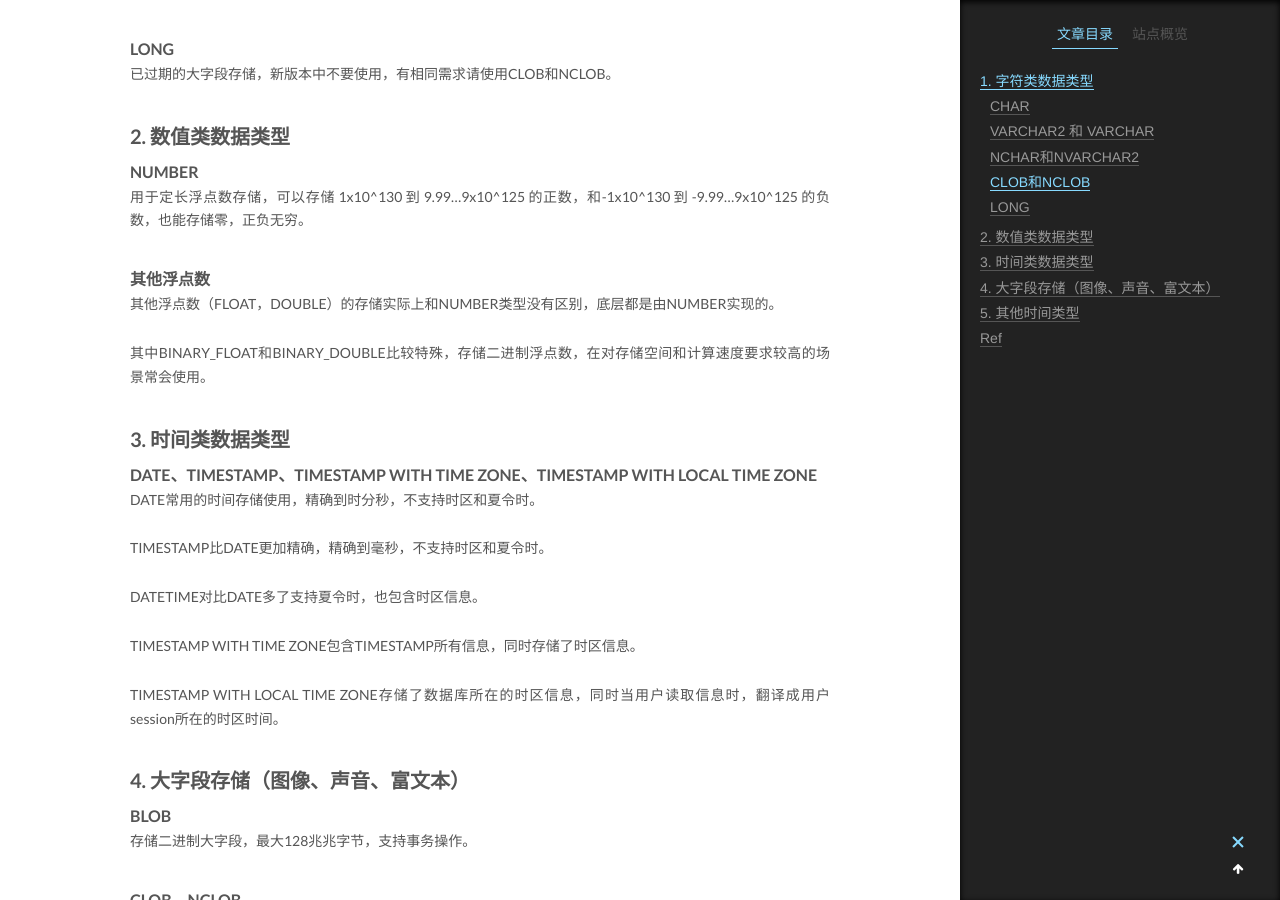
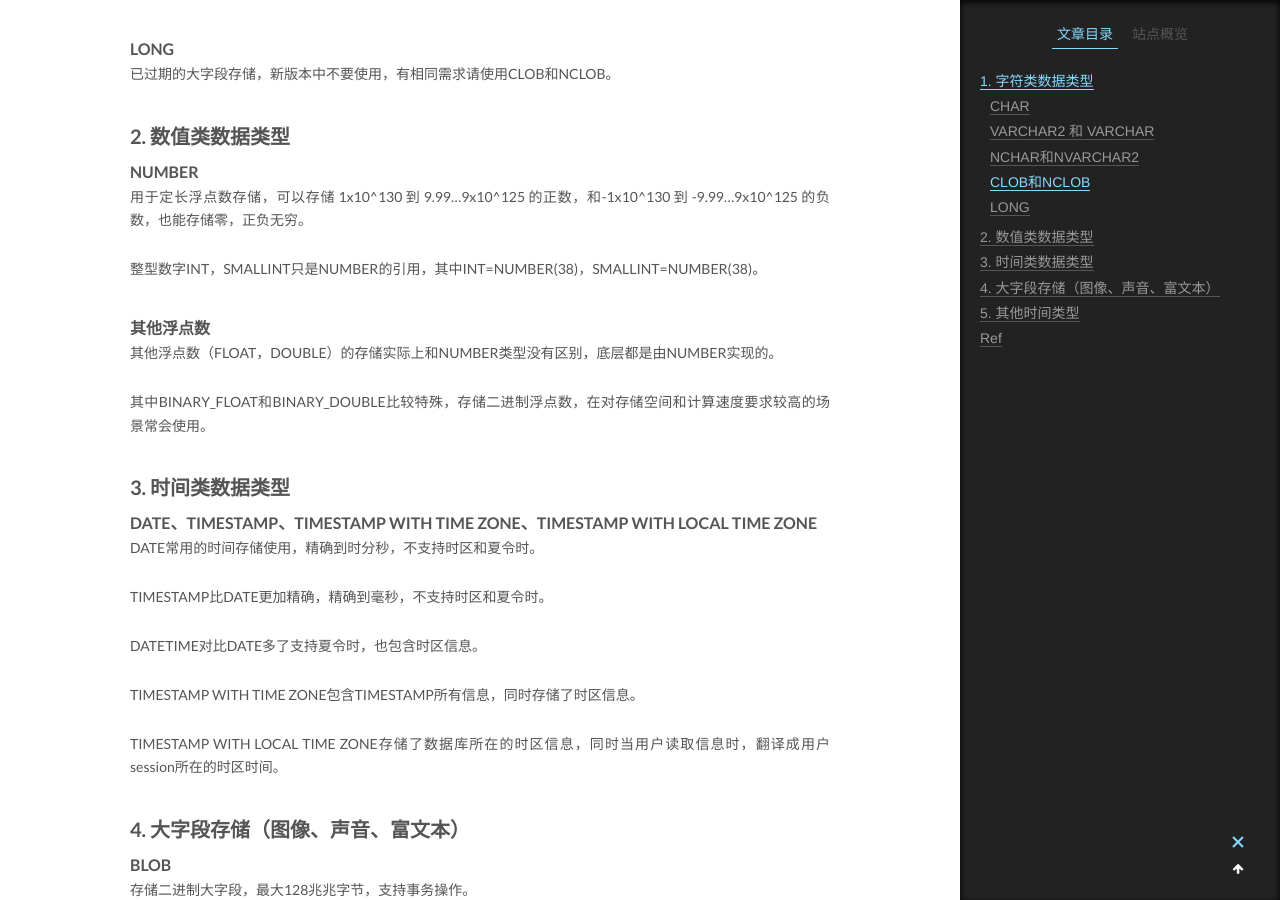
Before and after one commit to phaedo/blog, a Jekyll site: the page built from _posts/2019-08-23-Oracle数据库中的数据类型.md, in a window 1280 px wide and 900 px high, scrolled down 1295 px. Built offline with Jekyll 4.4.1, drawn with Linux system fonts in a browser that asks for light colours; comment, search, counter and statistics services are not loaded.

```diff
--- a/_posts/2019-08-23-Oracle数据库中的数据类型.md
+++ b/_posts/2019-08-23-Oracle数据库中的数据类型.md
@@ -42,6 +42,8 @@ NCHAR和NVARCHAR2都用于存储Unicode编码的字符，并且编码只能指
 #### NUMBER
 用于定长浮点数存储，可以存储 1x10^130 到 9.99...9x10^125 的正数，和-1x10^130 到 -9.99...9x10^125 的负数，也能存储零，正负无穷。
 
+整型数字INT，SMALLINT只是NUMBER的引用，其中INT=NUMBER(38)，SMALLINT=NUMBER(38)。
+
 #### 其他浮点数
 其他浮点数（FLOAT，DOUBLE）的存储实际上和NUMBER类型没有区别，底层都是由NUMBER实现的。
 
```
